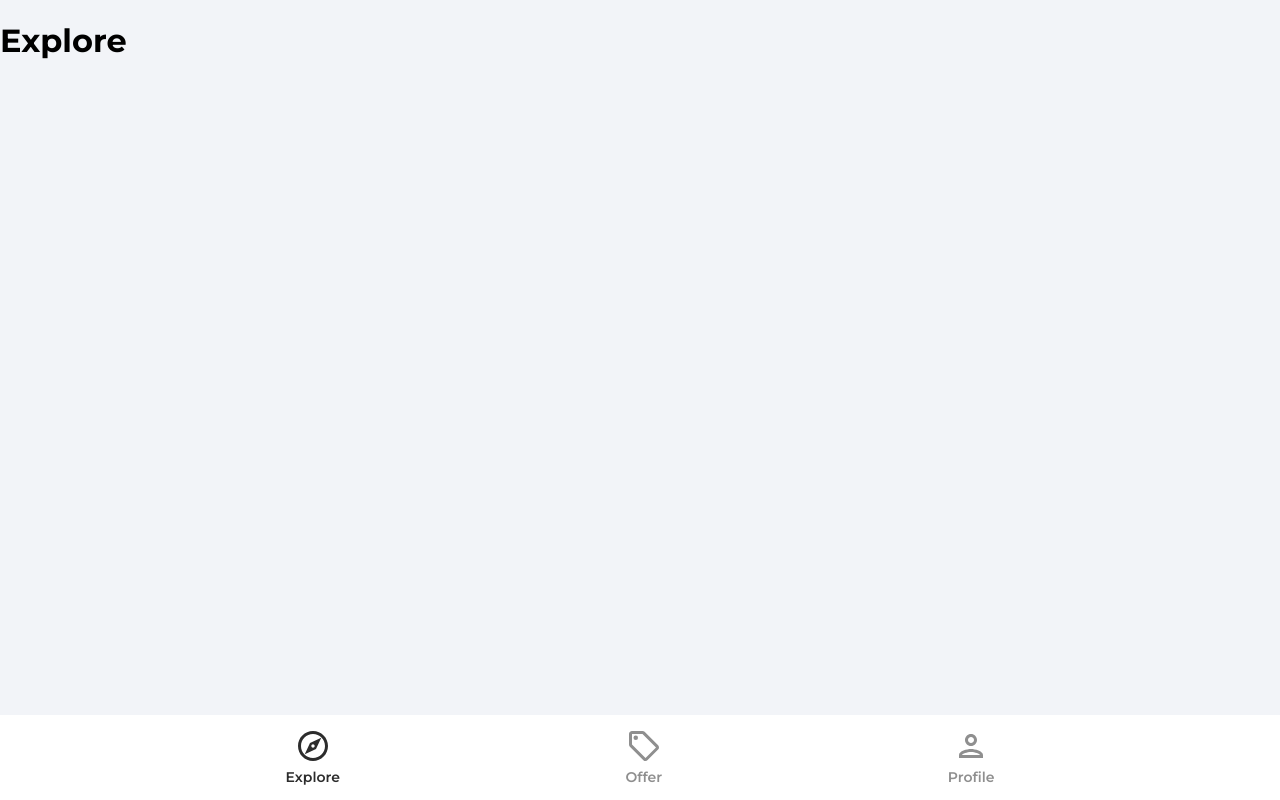
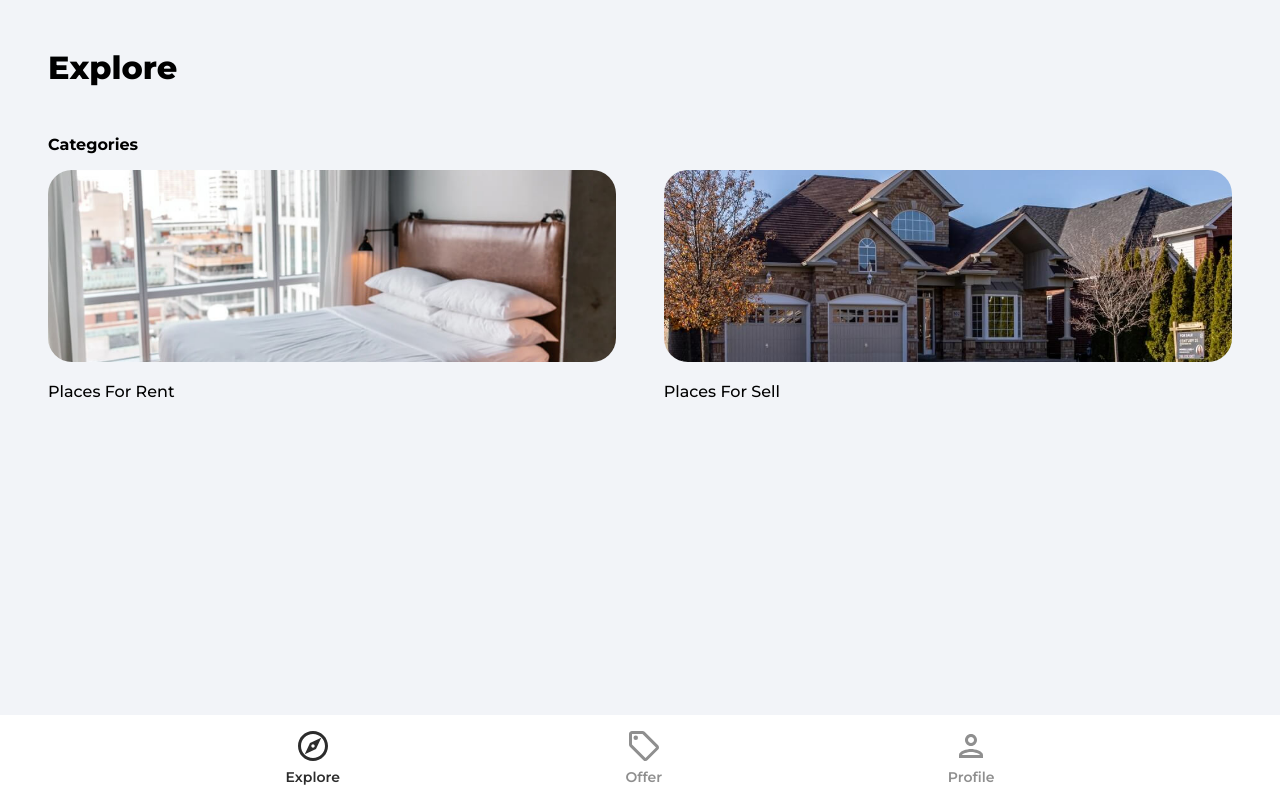
Before and after one commit to Naddiya/house-markeplace, a React (Create React App) app: page / in a window 1280 px wide. Built offline with nearby package versions, Linux system fonts and the light colour scheme; no server answers.

Commit message:
feat: Explore page

```diff
--- a/src/App.js
+++ b/src/App.js
@@ -10,6 +10,7 @@
 import SignUp from './pages/SignUp';
 import Navbar from './components/Navbar';
 import PrivateRoute from './components/PrivateRoute';
+import Category from './pages/Category';
 
 function App() {
   return (
@@ -18,6 +19,7 @@
         <Routes>
           <Route path='/' element={<Explore />} />
           <Route path='/offers' element={<Offers />} />
+          <Route path='/category/:categoryName' element={ <Category />}/>
           <Route path='/profile' element={<PrivateRoute />} >
             <Route path='/profile' element={<Profile />} />
           </Route>
--- /dev/null
+++ b/src/pages/Category.jsx
@@ -0,0 +1,9 @@
+
+
+const Category = () => {
+  return (
+    <div>Category</div>
+  )
+}
+
+export default Category
--- a/src/pages/Explore.jsx
+++ b/src/pages/Explore.jsx
@@ -1,7 +1,39 @@
+import { Link } from 'react-router-dom';
+
+import rentCategoryImage from '../assets/jpg/rentCategoryImage.jpg';
+import sellCategoryImage from '../assets/jpg/sellCategoryImage.jpg';
+
 const Explore = () => {
   return (
-    <h1>Explore</h1>
-  )
-}
+    <div className="explore">
+      <header>
+        <p className="pageHeader">
+          Explore
+        </p>
 
-export default Explore
+        <main>
+          {/* Slider */}
+
+          <p className="exploreCategoryHeading">Categories</p>
+
+          <div className="exploreCategories">
+            <Link to='/category/rent'>
+              <img src={rentCategoryImage} alt='rent' className='exploreCategoryImg' />
+              <p className="exploreCategoryName">
+                Places For Rent
+              </p>
+            </Link>
+            <Link to='/category/sell'>
+              <img src={sellCategoryImage} alt='rent' className='exploreCategoryImg' />
+              <p className="exploreCategoryName">
+                Places For Sell
+              </p>
+            </Link>
+          </div>
+        </main>
+      </header>
+    </div>
+  );
+};
+
+export default Explore;
```
